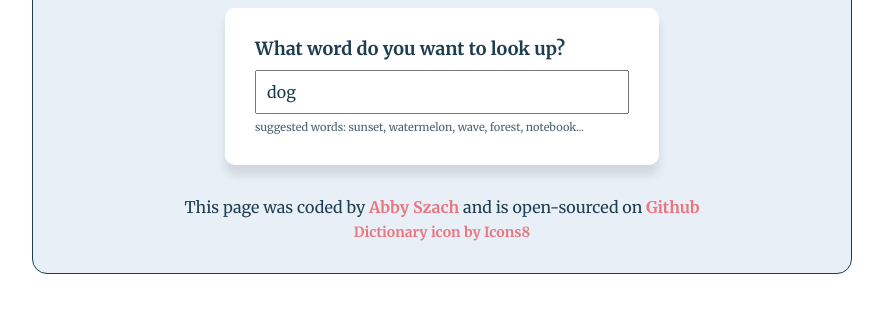
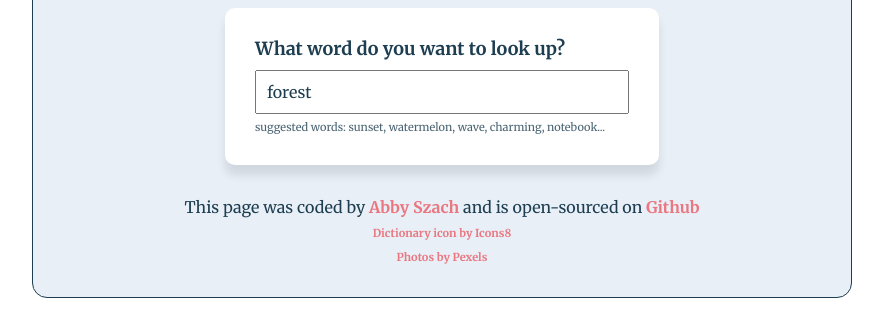
Before and after one commit to als11022/dictionary-project, a React (Create React App) app: page / in a window 1280 px wide. Shown: the part 437-751 px from the top of the page, without its empty margins (198-1081 px from the left). Built offline with nearby package versions, Linux system fonts and the light colour scheme; no server answers.

Commit message:
updated styling

```diff
--- a/src/App.css
+++ b/src/App.css
@@ -11,6 +11,10 @@ a {
 
 a:hover {
     color:#1D3D50;
+}
+
+small {
+    font-size: 11px;
 }
 
 .container {
--- a/src/App.js
+++ b/src/App.js
@@ -15,7 +15,7 @@ function App() {
           </div>
       </header>
       <main>
-        <Dictionary defaultKeyword="dog"/>
+        <Dictionary defaultKeyword="forest"/>
       </main>
 <footer className="App-footer">
   This page was coded by {" "}
@@ -39,6 +39,10 @@ function App() {
        <a target="_blank" href="https://icons8.com/icon/2V52pEwZ9acK/dictionary" rel="noreferrer">
          Dictionary icon by Icons8
          </a>
+         <br />
+         <a target="_blank" href="https://www.pexels.com/" rel="noreferrer">
+         Photos by Pexels
+         </a>
          </small>
 </footer>
       </div>
--- a/src/Dictionary.js
+++ b/src/Dictionary.js
@@ -54,7 +54,7 @@ export default function Dictionary(props) {
                />
            </form>
            <div className="hint">
-               suggested words: sunset, watermelon, wave, forest, notebook...
+               suggested words: sunset, watermelon, wave, charming, notebook...
            </div>
            </section>
            <Results results={result} />
--- a/src/Meaning.js
+++ b/src/Meaning.js
@@ -7,6 +7,7 @@ export default function Meaning(props){
         <div className= "Meaning">
 <h3>{props.meaning.partOfSpeech}</h3>
 {props.meaning.definitions.map(function(definition, index){
+    if (index<4){
 return (
     <div key={index} className="index">
         <div className="definition">
@@ -19,6 +20,10 @@ return (
     <hr />
     </div>
 );
+    }
+    else {
+        return null;
+    }
 })}
         </div>
     );
--- a/src/Results.js
+++ b/src/Results.js
@@ -10,13 +10,7 @@ export default function Results(props) {
             <div className="Results">
                 <section>
                 <h2>{props.results.word}</h2>
-                {props.results.phonetics.map(function(phonetic, index){
-                    return (
-                        <div key={index}>
-                            <Phonetic phonetic={phonetic} />
-                            </div>
-                    );
-                })}
+                            <Phonetic phonetic={props.results.word.phonetic} />
                     </section>
                 {props.results.meanings.map(function (meaning, index) {
                     return (
```
